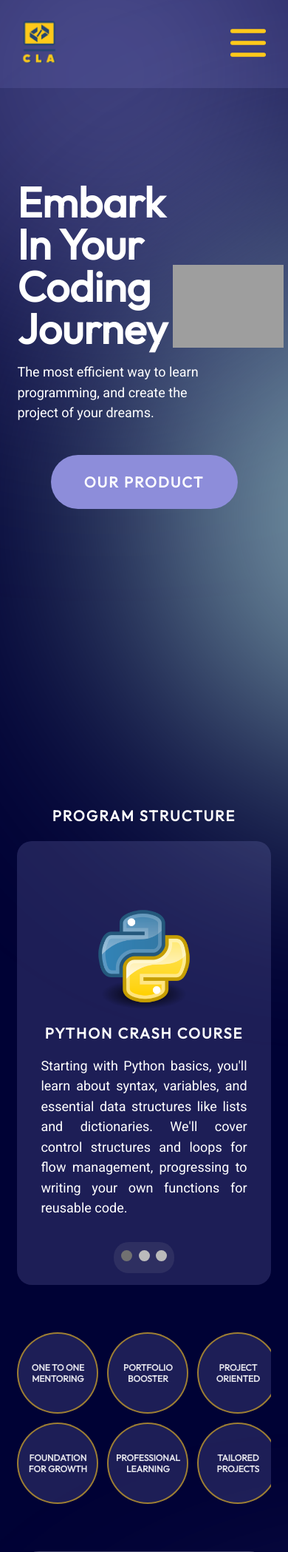
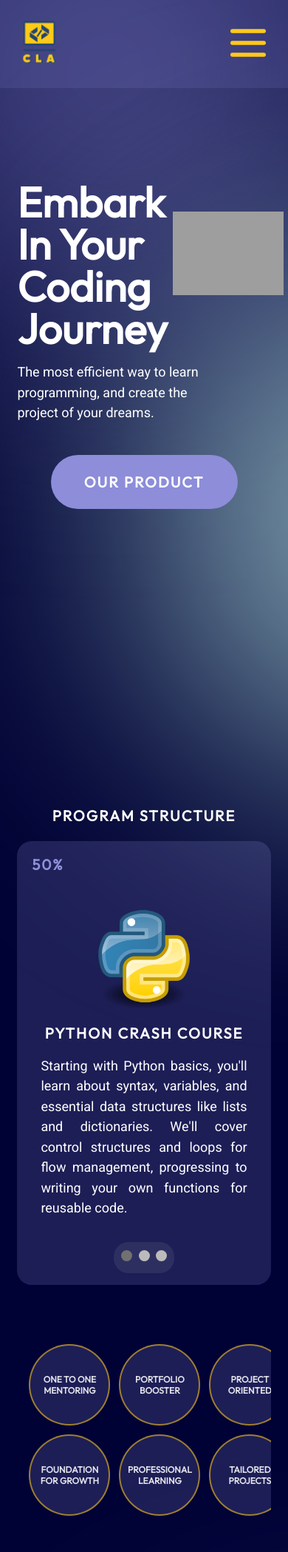
Before and after one commit to jporrase/codelabswebsite, a Django app: template website/templates/website/index.html in a window 390 px wide. Shown: the top 2098 px of the page at 74% size. Run offline with Django 4.2, Linux system fonts and the light colour scheme; the template is opened without the code that fills it, so the values that code supplies are empty; some libraries are stand-ins or nearby versions; grey boxes are pictures that could not be loaded.

Commit message:
second fixes

```diff
--- a/website/static/website/styles.css
+++ b/website/static/website/styles.css
@@ -230,9 +230,9 @@ button:hover::not(.navbar-burger){
 
 .github-hero-image{
     right: 0;
-    bottom: 0;
-    width: 154px;
-    height: 148px;
+    bottom: 2%;
+    width: 180px;
+    height: auto;
     flex-shrink: 0;
 }
 .python-hero-image{
@@ -709,8 +709,12 @@ button:hover::not(.navbar-burger){
 
 
 }
-/* Responsive styles for mobile devices */
+
+
 @media screen and (max-width: 767px) {
+    h1{
+        font-size:4em;
+    }
     .mobile{
         display: block;
         overflow-x: hidden;
@@ -783,7 +787,7 @@ button:hover::not(.navbar-burger){
         width: 150px;
         height: 150px;
         left:60%;
-        top:12%;
+        top:9.5%;
         position: absolute;
     }
     .computer-hero-image{
@@ -870,6 +874,7 @@ button:hover::not(.navbar-burger){
 
     .features-container{
         margin: 64px 0;
+        padding: 1rem;
         display: grid;
         grid-template-columns: repeat(3, 1fr);
         gap: 12px;
@@ -943,6 +948,23 @@ button:hover::not(.navbar-burger){
         padding:0.5em;
         bottom: 1em;
     }
+    .course-percentage{
+        position: absolute;
+        left:1em;
+        top:.5em;
+        color: #9091DC;
+
+        font-family: Outfit;
+        font-size: 20px;
+        font-style: normal;
+        font-weight: 700;
+        line-height: 27.5px; /* 137.5% */
+        letter-spacing: 2px;
+        text-transform: uppercase;
+    }
+    .projects .col-40{
+        display: none;
+    }
 
     /* Additional mobile styles go here */
 
@@ -968,5 +990,13 @@ button:hover::not(.navbar-burger){
     .content{
         padding:8% 13%;
     }
+
+    .about-us {
+        display: grid;
+        grid-template-columns: repeat(2, 1fr);
+        grid-auto-flow: row;
+        gap: 20px; /* Adjust the gap as needed */
+        justify-content: space-between;
+    }
     /* Additional desktop styles go here */
 }
--- a/website/templates/website/contact.html
+++ b/website/templates/website/contact.html
@@ -10,7 +10,7 @@
             <h1>Contact Us</h1>
             <p>Our team is ready to assist you and provide the support you need. Whether you’re interested in enrolling in our courses, have inquiries about our offerings, or need technical assistance, we’re here to help. Don’t hesitate to get in touch with us.
                 Let’s take your coding journey to new heights together!<br><br>
-                <span class="product-subheader">Email:</span> jraulp@codelacademy.com<br>
+                <span class="product-subheader">Email:</span> contact-us@codelacademy.com<br>
                 <span class="product-subheader">Whatsapp:</span>+507 62814215
             </p>
         </div>
--- a/website/templates/website/index.html
+++ b/website/templates/website/index.html
@@ -57,18 +57,12 @@
         <h2 class="read-testimonials">Read what others have to say</h2>
         <div class="testimonial-boxes-container">
             <div class="testimonial-card">
-                <img src="{% static 'website/images/cole.png' %}" alt="" class="testimonial-profile">
-                <p class="testimonial-name">OLIVIA COLE</p>
                 <p class="testimonial">"It really helped my son create his own virtual portfolio and projects. A real boost if you're applying to a competitive college."</p>
             </div>
             <div class="testimonial-card">
-                <img src="{% static 'website/images/white.png' %}" alt="" class="testimonial-profile">
-                <p class="testimonial-name">EVAN WHITE</p>
                 <p class="testimonial">"The project-oriented classes really helped me not only learn how to code, but also use it in real-life scenarios. The best investment I've ever made."</p>
             </div>
             <div class="testimonial-card">
-                <img src="{% static 'website/images/miller.png' %}" alt="" class="testimonial-profile">
-                <p class="testimonial-name">JHON MILLER</p>
                 <p class="testimonial">"Learning how to manage and create a project with GitHub has opened so many professional doors for me and showed me how to collaborate in professional environments. Great course."</p>
             </div>
         </div>
@@ -90,28 +84,31 @@
             <h2>Coding</h2>
             <h2>Journey</h2>
             <p>The most efficient way to learn programming, and create the project of your dreams. </p>
-            <button onclick="document.getElementById('our-product').scrollIntoView({ behavior: 'smooth' })">OUR PRODUCT</button>
+            <button onclick="console.log('fck u');document.getElementById('our-product-mobile').scrollIntoView({ behavior: 'smooth' })">OUR PRODUCT</button>
         </div>
         <div class="hero-image-container">
             <img src="{% static 'website/images/computer-hero.png' %}" alt="hero image" class="computer-hero-image">
         </div>
     </div>
 
-    <div class="course-structure-container" id="our-product">
+    <div class="course-structure-container" id="our-product-mobile">
         <p class="program-title">Program Structure</p>
         <div class="program-slideshow">
             <div class="slide fade">
                 <img src="{% static 'website/images/python-logo.png' %}" alt="featured program">
+                <span class="course-percentage">50%</span>
                 <span class="program-title">python crash course</span>
                 <p class="program-description"> Starting with Python basics, you'll learn about syntax, variables, and essential data structures like lists and dictionaries. We'll cover control structures and loops for flow management, progressing to writing your own functions for reusable code.</p>
             </div>
             <div class="slide fade">
                 <img src="{% static 'website/images/github-logo.png' %}" alt="featured program">
+                <span class="course-percentage">10%</span>
                 <span class="program-title">repository management</span>
                 <p class="program-description"> Guide you to create your virtual GitHub repository, manage it, use branches, and know everything you need to know. </p>
             </div>
             <div class="slide fade">
                 <img src="{% static 'website/images/project-creation.png' %}" alt="featured program">
+                <span class="course-percentage">40%</span>
                 <span class="program-title">project Creation</span>
                 <p class="program-description">On this part of the course, students will receive personalized mentorship from experienced instructors, enabling them to dive deeper into their specific interests, be it AI, gaming, or web development. This guidance helps refine their projects, ensuring a richer, more nuanced learning experience.</p>
             </div>
--- a/website/templates/website/main.html
+++ b/website/templates/website/main.html
@@ -50,6 +50,7 @@
                 <p class="footer-col-title newsletter-title">Join our newsletter</p>
                 <div class="col-content">
                     <form action="#" method="post" class="newsletter-form">
+                        {% csrf_token %}
                         <input type="email" id="email" name="email" placeholder="Email Address" required>
                         <button type="submit">SUBMIT</button>
                     </form>
```
